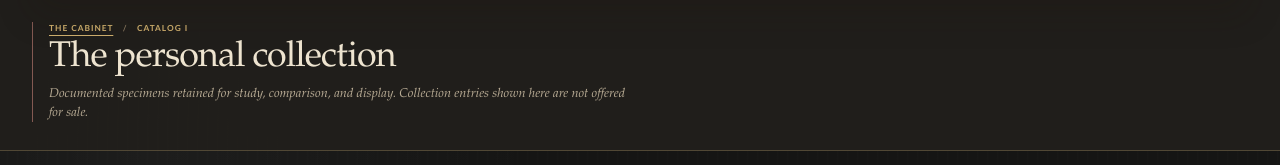
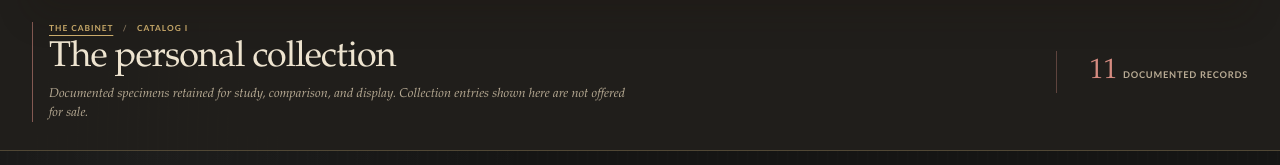
Before and after one commit to rayborg/meteorite-collection-shop-spacerocks, a website: page collection.html in a window 1280 px wide. Shown: the part 635-800 px from the top of the page. Drawn offline with Linux system fonts and the light colour scheme.

Commit message:
Combine collection title and record count

```diff
--- a/collection.html
+++ b/collection.html
@@ -50,18 +50,15 @@
       <a href="./research.html"><strong>3</strong><span>connected resources</span></a>
     </section>
     <section class="interior-title-band" aria-labelledby="page-title">
-      <div class="interior-title-panel page-shell">
+      <div class="interior-title-panel collection-title-panel page-shell">
         <p><a href="./index.html">The cabinet</a> <span aria-hidden="true">/</span> Catalog I</p>
         <h1 id="page-title">The personal collection</h1>
+        <p class="catalog-title-count"><strong id="collection-result-count">0</strong> documented records</p>
         <p>Documented specimens retained for study, comparison, and display. Collection entries shown here are not offered for sale.</p>
       </div>
     </section>
 
     <section class="catalog-page page-shell" aria-label="Collection ledger">
-      <div class="catalog-result-heading">
-        <p><strong id="collection-result-count">0</strong> documented records</p>
-      </div>
-
       <form class="catalog-tools catalog-tools-light" role="search" aria-label="Filter the personal collection">
         <label class="search-field">
           <span>Search the collection</span>
--- a/styles.css
+++ b/styles.css
@@ -799,6 +799,26 @@ textarea:focus-visible {
 .interior-title-panel > p:first-child span { margin-inline: .4rem; color: #8c7b62; }
 .interior-title-panel h1 { margin: 0; font-family: var(--display); font-size: clamp(1.8rem, 2.8vw, 2.75rem); font-weight: 400; letter-spacing: -.025em; line-height: 1; }
 .interior-title-panel > p:last-child { max-width: 37rem; margin: .55rem 0 0; color: var(--ink-soft); font-size: .8rem; font-style: italic; line-height: 1.45; }
+.collection-title-panel { display: grid; grid-template-columns: minmax(0, 1fr) auto; column-gap: 2.5rem; }
+.collection-title-panel > :not(.catalog-title-count) { grid-column: 1; }
+.catalog-title-count {
+  grid-column: 2;
+  grid-row: 1 / span 3;
+  align-self: center;
+  display: flex;
+  align-items: baseline;
+  gap: .35rem;
+  margin: 0;
+  padding-left: 2rem;
+  color: var(--ink-soft);
+  font-family: var(--sans);
+  font-size: .58rem;
+  font-weight: 700;
+  letter-spacing: .08em;
+  text-transform: uppercase;
+  border-left: 1px solid rgba(213, 139, 128, .35);
+}
+.catalog-title-count strong { color: var(--rust-light); font-family: var(--display); font-size: 1.75rem; font-weight: 400; letter-spacing: 0; }
 
 .catalog-page { padding-block: 4rem 6rem; }
 .catalog-result-heading { display: flex; justify-content: flex-end; align-items: baseline; margin-bottom: .9rem; padding-bottom: .7rem; border-bottom: 3px double var(--rule); }
@@ -1044,6 +1064,8 @@ textarea:focus-visible {
   .resource-grid { grid-template-columns: 1fr; }
   .resource-card { min-height: 19rem; }
   .interior-title-band { padding: 1.35rem 0 1.5rem; }
+  .collection-title-panel { grid-template-columns: 1fr; }
+  .catalog-title-count { grid-column: 1; grid-row: 4; justify-self: start; margin-top: .85rem; padding: .7rem 0 0; border-top: 1px solid rgba(213, 139, 128, .35); border-left: 0; }
 }
 
 @media (max-width: 820px) and (max-height: 520px) {
```
Also changed, not shown: tests/site.test.mjs (+4 -0 lines).
